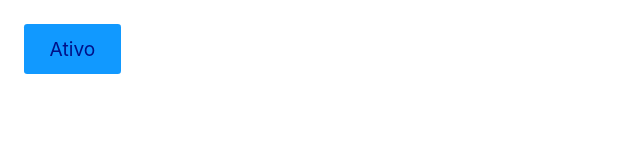
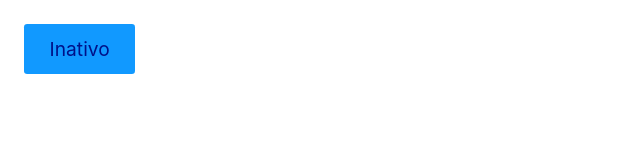
Before and after one commit to marcopla/dogs, a React (Create React App) app in the folder react-app/: page / in a window 1280 px wide. Shown: the top 160 px of the page, without its empty margins (0-640 px from the left). Built offline with nearby package versions, Linux system fonts and the light colour scheme.

Commit message:
React Hook

```diff
--- a/react-app/src/App.js
+++ b/react-app/src/App.js
@@ -1,17 +1,18 @@
 import React from 'react';
 
 const App = () => {
-  let ativo = true;
+  const ativoHook = React.useState(false);
+  const ativoValor = ativoHook[0];
+  const atualizaValor = ativoHook[1];
 
   function handleClick() {
-    ativo = !ativo;
-    console.log(ativo);
+    atualizaValor(!ativoValor);
+    // ativo = !ativo;
+    // console.log(ativo);
   }
   return (
     <>
-      <button disabled={!ativo} onClick={handleClick}>
-        {ativo ? 'Ativo' : 'Inativo'}
-      </button>
+      <button onClick={handleClick}>{ativoValor ? 'Ativo' : 'Inativo'}</button>
     </>
   );
 };
```
